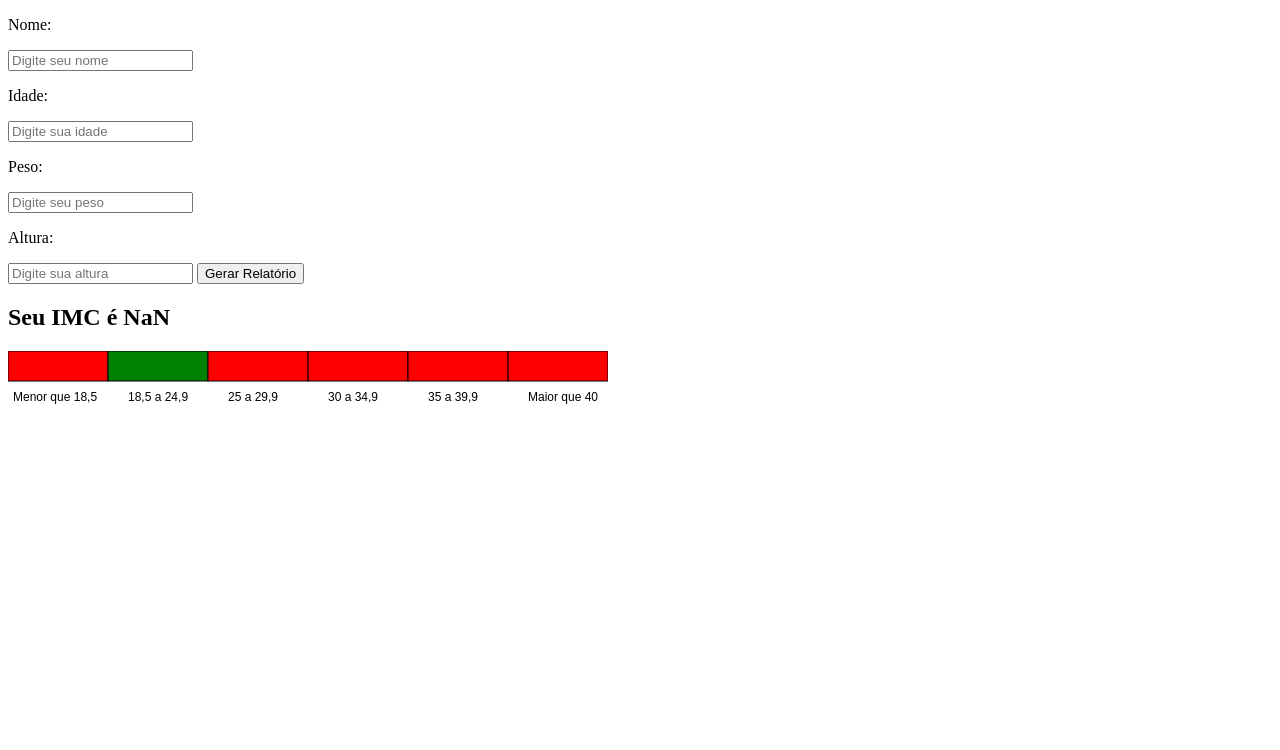
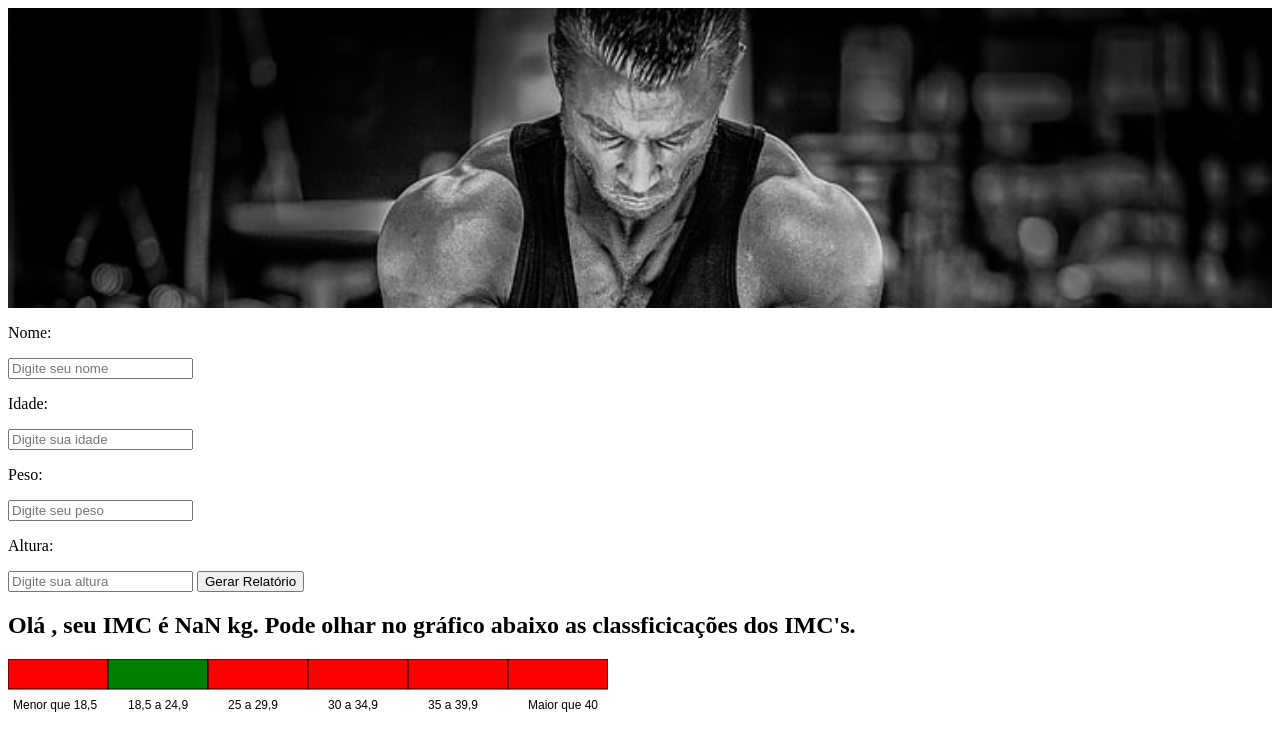
Before and after one commit to LucasDevRJ/heavy_training, a plain HTML site: page index.html in a window 1280 px wide. Both pictures are taken after a click on the button "Gerar Relatório". Drawn offline with Linux system fonts and the light colour scheme.

Commit message:
Banner adicionado

```diff
--- /dev/null
+++ b/css/styles.css
@@ -0,0 +1,8 @@
+.banner {
+	height: 300px;
+	background-image: url("../imagens/banner.jpg");
+	background-repeat: no-repeat;
+	background-position: center;
+	background-attachment: fixed;
+	background-size: cover;
+}
--- a/index.html
+++ b/index.html
@@ -4,8 +4,13 @@
 		<meta charset="utf-8">
 		<meta name="viewport" content="width=device-width, initial-scale=1">
 		<title>Heavy Training</title>
+		<link rel="stylesheet" href="css/styles.css">
 	</head>
 	<body>
+		<div class="banner">
+
+		</div>
+
 		<p>Nome:</p>
 		<input type="text" placeholder="Digite seu nome" id="nome">
 
--- a/javaScript/imc.js
+++ b/javaScript/imc.js
@@ -17,7 +17,7 @@ function calculaImc() {
 	var imc = peso / (altura * altura);
 	var imcArredondado = imc.toFixed(2);
 
-	resposta.innerHTML = "Seu IMC é " + imcArredondado;
+	resposta.innerHTML = "Olá " + nome + ", seu IMC é " + imcArredondado + " kg. Pode olhar no gráfico abaixo as classficicações dos IMC's.";
 
 	desenhaGrafico(imc);
 }
```
Also changed, not shown: imagens/banner.jpg (added).
